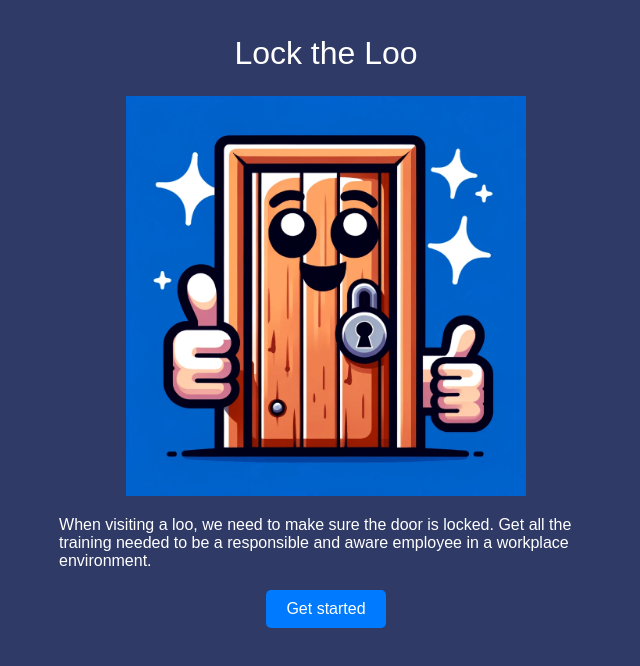
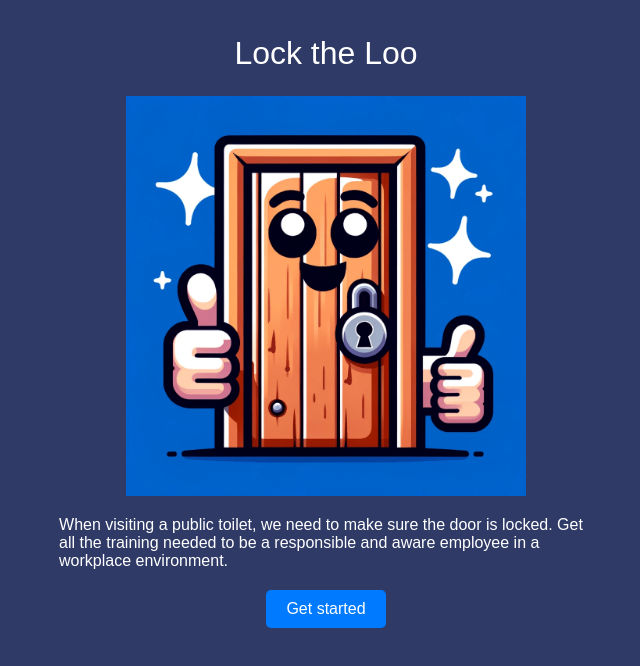
Before and after one commit to jostein-skaar/lock-the-loo, a SvelteKit app: page / in a window 1280 px wide. Shown: the top 666 px of the page, without its empty margins (314-954 px from the left). Built offline with nearby package versions, Linux system fonts and the light colour scheme.

Commit message:
chore: updating text

```diff
--- a/src/routes/+page.svelte
+++ b/src/routes/+page.svelte
@@ -5,8 +5,8 @@
 <h1>Lock the Loo</h1>
 <img src={logo} alt="Lock the Loo logo is of a smiling door giving thumbs up" />
 <p>
-  When visiting a loo, we need to make sure the door is locked. Get all the training needed to be a responsible and aware employee in a
-  workplace environment.
+  When visiting a public toilet, we need to make sure the door is locked. Get all the training needed to be a responsible and aware employee
+  in a workplace environment.
 </p>
 
 <a href="/game">Get started</a>
```
